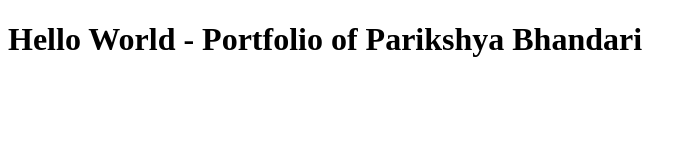
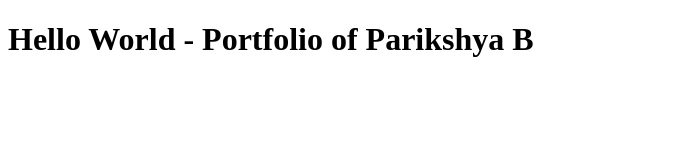
Before and after one commit to parikshya098/portfolio, a plain HTML site: page index.html in a window 1280 px wide. Shown: the whole page, without its empty margins (0-697 px from the left). Drawn offline with Linux system fonts and the light colour scheme.

Commit message:
First Update

```diff
--- a/index.html
+++ b/index.html
@@ -1,6 +1,6 @@
 <!DOCTYPE html>
 <html>
 <body>
-  <h1>Hello World - Portfolio of Parikshya Bhandari</h1>
+  <h1>Hello World - Portfolio of Parikshya B</h1>
 </body>
 </html>
```
